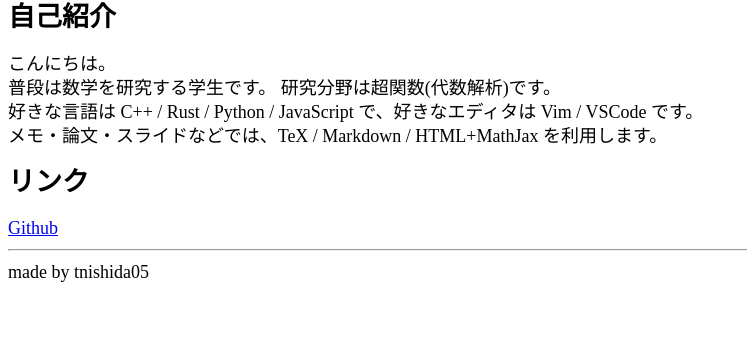
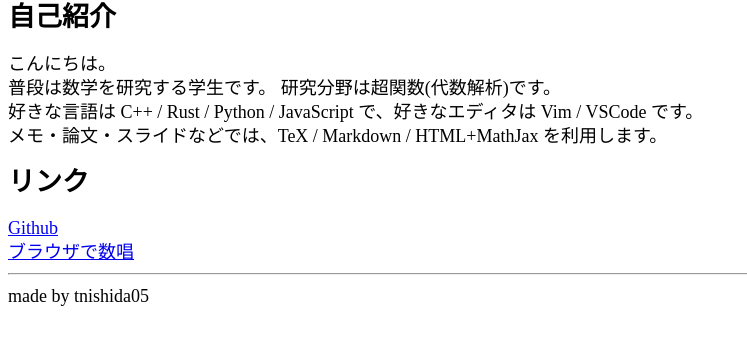
Before and after one commit to tnishida05/tnishida05.github.io, a plain HTML site: page index.html in a window 1280 px wide. Shown: the part 67-412 px from the top of the page, without its empty margins (0-747 px from the left). Drawn offline with nearby package versions, Linux system fonts and the light colour scheme.

Commit message:
feat: リンク追加

```diff
--- a/index.html
+++ b/index.html
@@ -36,6 +36,8 @@
       <h2>リンク</h2>
       <main>
         <a href="https://github.com/tnishida05">Github</a>
+        <br>
+        <a href="https://tnishida05.sakura.ne.jp/digit_span/">ブラウザで数唱</a>
       </main>
     </section>
     <footer>
```
